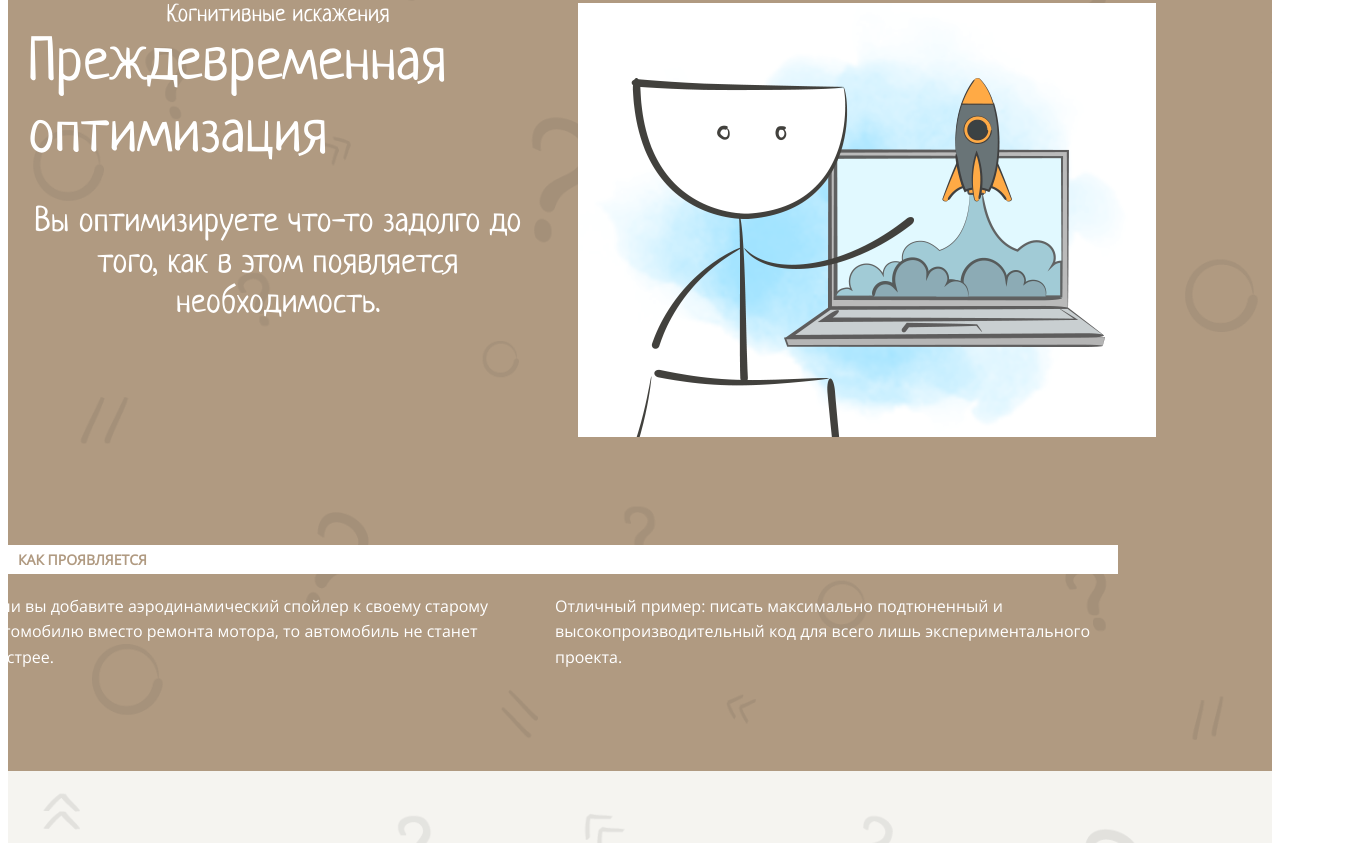
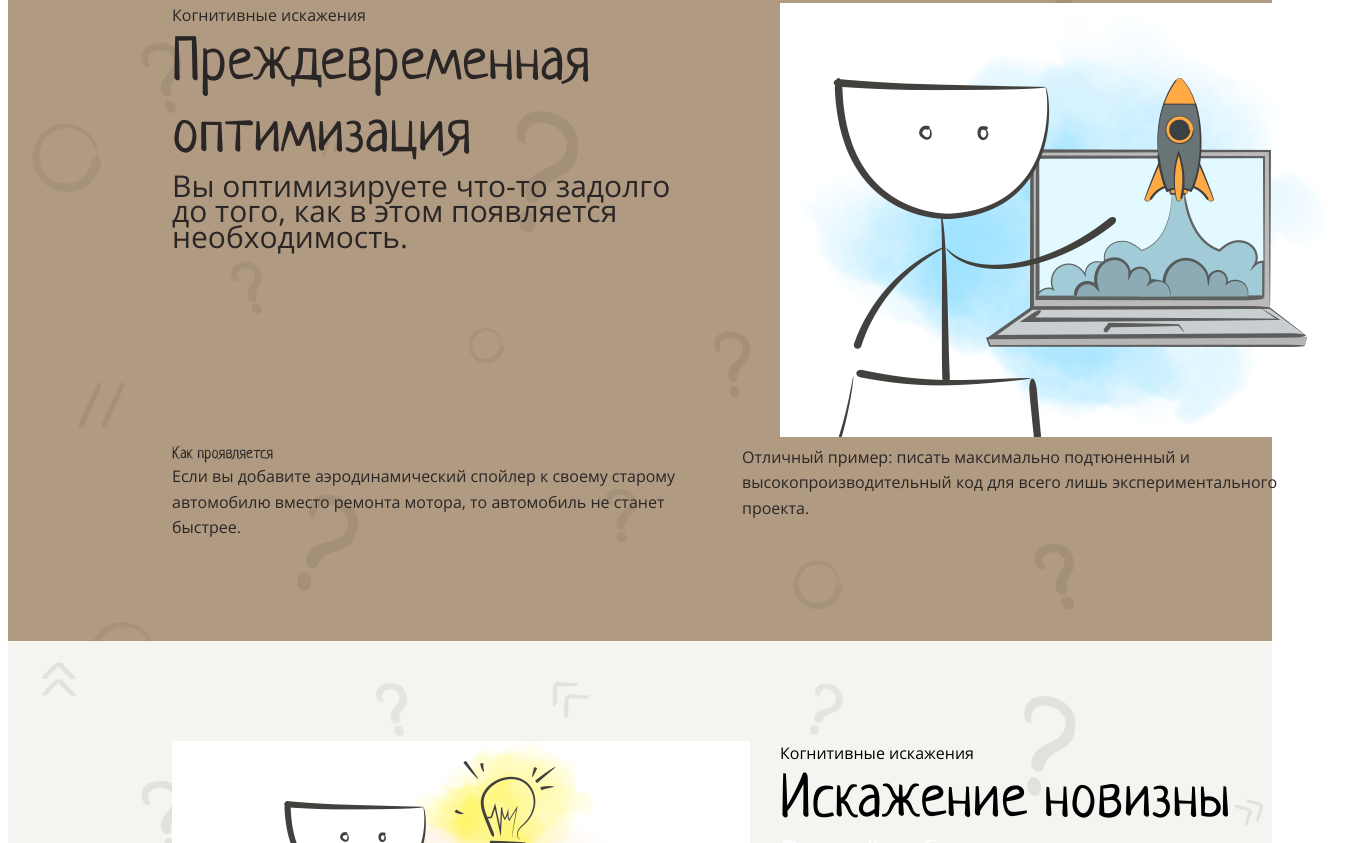
Before and after one commit to MrsDante/layout-designer-project-lvl1, a website: page src/index.html in a window 1280 px wide. Shown: the part 3777-4620 px from the top of the page, 1358 px wide, since content can reach past the window. Drawn offline with Linux system fonts and the light colour scheme.

Commit message:
add src/styles/style.css

```diff
--- a/src/styles/style.css
+++ b/src/styles/style.css
@@ -388,37 +388,34 @@ li.five-item:nth-child(4) {
 .columns {
   column-count: 2;
   column-gap: 30px;
+
+  text-align: left;
+  margin-left: 164px;
+
 }
 
 .image-middle {
   vertical-align: middle;
-  /*filter: drop-shadow(0 16px 32px rgba(0, 0, 0, 0.15));*/
 }
 
 .description {
-  font-family: "Neucha";
-  font-size: 34px;
-  font-weight: 400;
-  color: black;
-  line-height: 1.2;
+  font-size: 30px;
 }
 
+.item-container{
+  width: 1110px;
+}
 
-.little-item {
-  font-family: "Neucha";
-  color: #908D8B;
-  font-size: 24px;
+.upper-items {
+  width: 1110px;
 }
 
 .upper-items-right {
-  text-align: left;
+  margin-left: 38px;
 }
 
-h2.black {
-  margin-left: 20px;  /*потом отдельно сделать весь код, что-то сдвигает заголовки*/
-}
-
-h4.first {
+.title-dark {
+  column-span: all;
   text-align: left;
   column-span: all;
   background-color: #b09a81;
@@ -436,46 +433,12 @@ h4.first {
   padding-left: 10px;
   padding-top: 5px;
   padding-bottom: 5px;
-}
-
-h4.second {
-  text-align: left;
-  column-span: all;
-  background-color: white;
-  color: #b09a81;
-  margin-top: 100px;
-  margin-bottom: 20px;
 
 
-  font-weight: 700;
-  font-size: 14px;
-  font-family: "Open Sans", sans-serif;
-  line-height: normal;
-  text-transform: uppercase;
-
-  padding-left: 10px;
-  padding-top: 5px;
-  padding-bottom: 5px;
 }
 
 .columns > p {
-  margin-top: 0;
-
   break-inside: avoid;
-  text-align: left;
-
-  margin-left: -23px;
-}
-
-p.white {
-  color: white;
-}
-
-h2.white {
-  text-align: left;
-  color:#fff;
-  margin-left: 20px;
-  margin-bottom: 30px;
 }
 
 /*в секцииях подправить маргин справа! сейсас меньше, чем нужно*/
```
